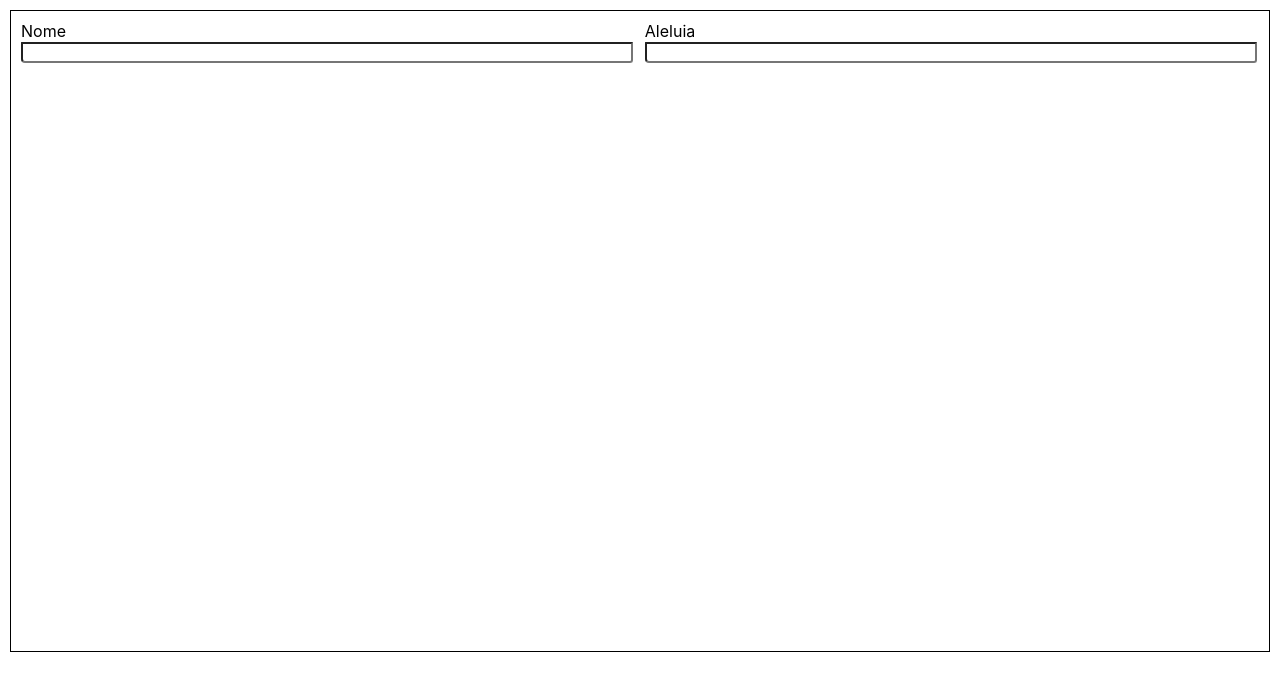
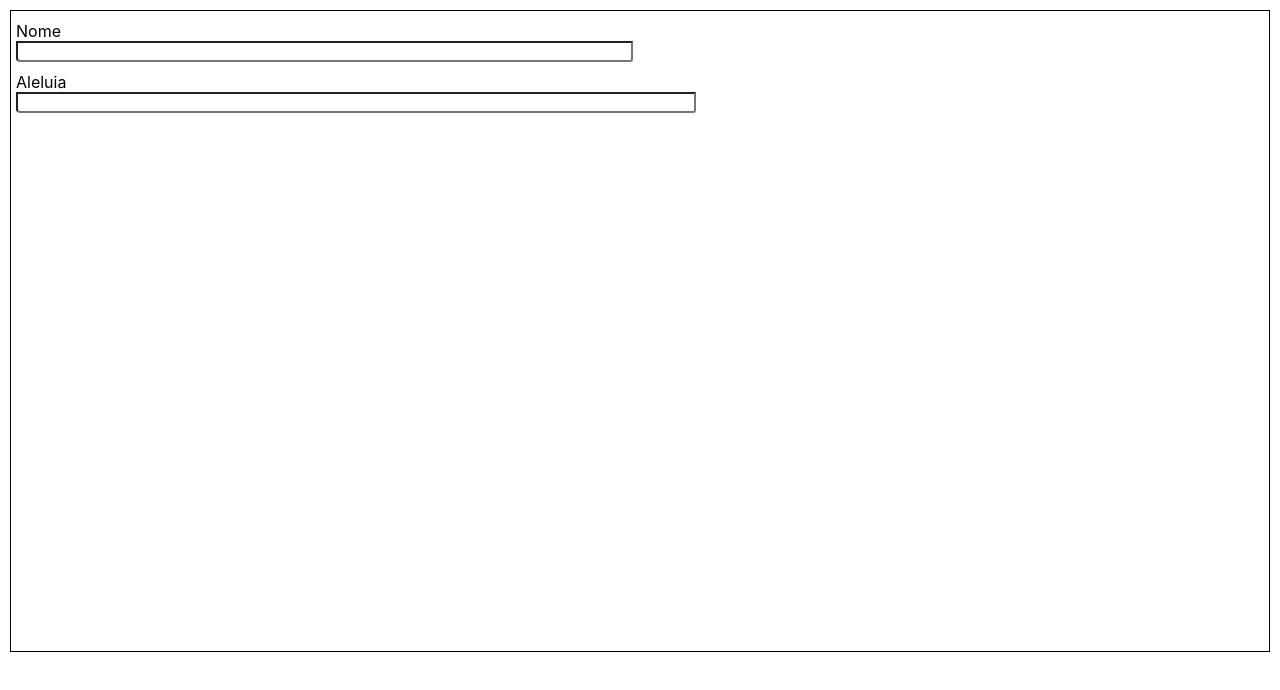
Before and after one commit to gilsongabr/React-Projects, a React (Create React App) app in the folder mainproject/: page / in a window 1280 px wide. Shown: the top 690 px of the page. Built offline with nearby package versions, Linux system fonts and the light colour scheme.

Commit message:
Parametrizando o tamanho dos input de acordo com o número informado

```diff
--- a/mainproject/src/CRUD/Home.js
+++ b/mainproject/src/CRUD/Home.js
@@ -4,7 +4,10 @@ export default class Home extends FormFields{
     constructor(props) {
         super(props)
         this.field('nome', 'Nome')
+            .fieldFormWidth(50)
+
         this.field('teste', 'Aleluia')
+            .fieldFormWidth(55)
     }
 
     render() {
--- a/mainproject/src/MainProject/FormFields/FormFields.css
+++ b/mainproject/src/MainProject/FormFields/FormFields.css
@@ -1,22 +1,23 @@
 .Form{
     display: flex;
     flex-wrap: wrap;
+    align-content: flex-start;
     height: 80vh;
     border: 1px solid black;
     margin: 10px 10px 0 10px;
 }
 
 .FormInput {
-    padding: 0;
-    margin: 0;
+    margin-right: 10px;
 }
 
 .FormField {
-    margin: 10px 10px 0 10px;
+    margin: 10px 5px 0 5px;
 }
 .inputClass {
     width: 100%;
-    border-radius: 1px 0 3px 4px
+    border-radius: 1px 0 3px 4px;
+    display: flex !important;
 }
 
 input::-webkit-outer-spin-button,
--- a/mainproject/src/MainProject/FormFields/FormFields.js
+++ b/mainproject/src/MainProject/FormFields/FormFields.js
@@ -9,15 +9,21 @@ class FormFields extends React.Component{
     constructor(props, record, minhaFuncao) {
         super(props, record, minhaFuncao)
         this.record = []
+        this.form = {}
 
         this.field = (nome = 'teste', label = '', id = undefined) => {
             const field = {
                 id: id,
                 nome: nome,
                 label: label,
-                fieldWidth: 48,
+                fieldWidth: 10,
             }
-            this.record.push(field)
+            this.form = field
+            this.record.push(this.form)
+            return this
+        }
+        this.fieldFormWidth = (width) => {
+            this.form.fieldWidth = width
             return this
         }
     }
@@ -25,11 +31,10 @@ class FormFields extends React.Component{
         if (prototype) {
             return <div className="Form">
                 { Object.keys(prototype).map((item, key) => {
-                    return <div key={key} className="FormField" style={{width: prototype[item].fieldWidth ? prototype[item].fieldWidth.toString() + '%' : "10%"}}>
+                    return <div key={key} className="FormField" style={{width: prototype[item].fieldWidth ? 'calc(' + prototype[item].fieldWidth.toString() + '% - 10px)' : "calc(10% -10px)"}}>
                         { prototype[item].label }
                         <div className="FormInput">
-                            <input className="inputClass"
-                            />
+                            <input className="inputClass" />
                         </div>
                     </div>
                 })}
@@ -38,3 +43,9 @@ class FormFields extends React.Component{
     }
 }
 export default FormFields
+
+/*
+                        <div className="input-group mb-3">
+                            <input type="text" className="form-control" aria-labelledby="Default" />
+                        </div>
+ */
```
